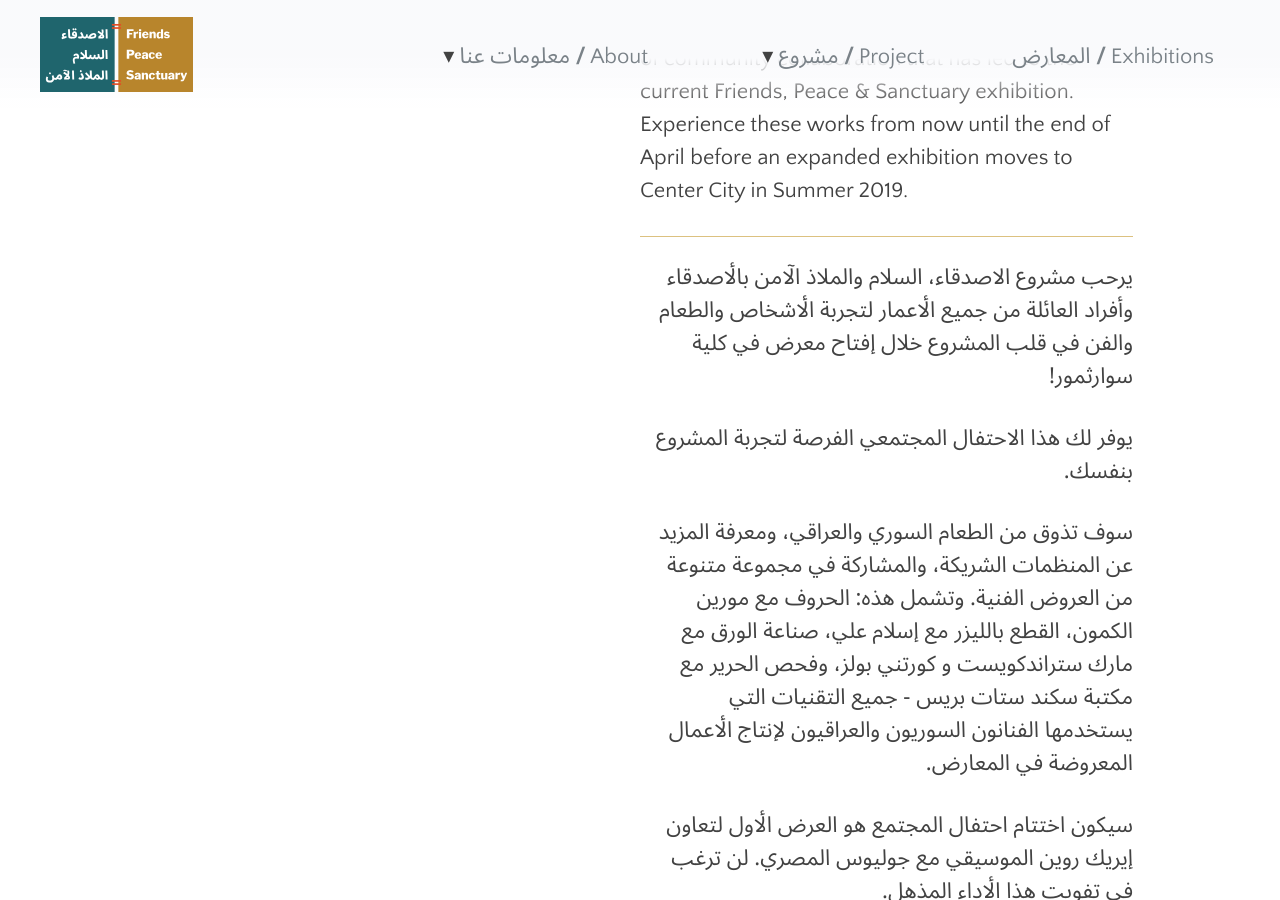
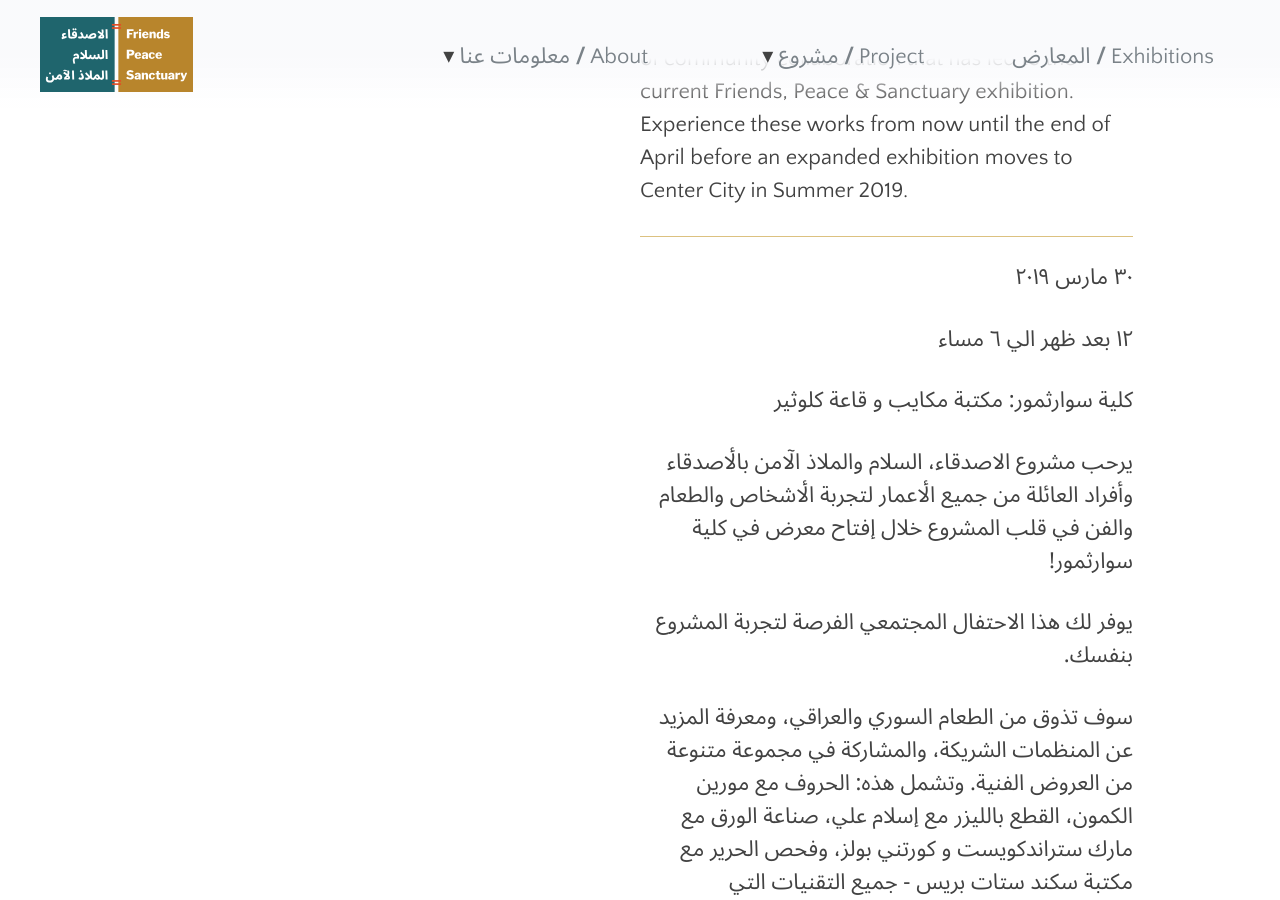
Before and after one commit to swat-ds/fps.swarthmore.edu, a Jekyll site: the page built from _posts/2019-02-22-celebration.md, in a window 1280 px wide and 900 px high, scrolled down 1297 px. Built offline with Jekyll 4.4.1, drawn with Linux system fonts in a browser that asks for light colours.

Commit message:
Update 2019-02-22-celebration.md

```diff
--- a/_posts/2019-02-22-celebration.md
+++ b/_posts/2019-02-22-celebration.md
@@ -51,6 +51,15 @@ This all-day community event celebrates two years of community collaboration tha
 <hr/>
 
 
+٣٠ مارس ٢٠١٩
+{: .ar}
+
+١٢ بعد ظهر الي ٦ مساء
+{: .ar}
+
+كلية سوارثمور: مكتبة مكايب و قاعة كلوثير
+{: .ar}
+
 يرحب مشروع الاصدقاء، السلام والملاذ الآمن بالأصدقاء وأفراد العائلة من جميع الأعمار لتجربة الأشخاص والطعام والفن في قلب المشروع خلال إفتاح معرض في كلية سوارثمور!
 {: .ar}
 
```
